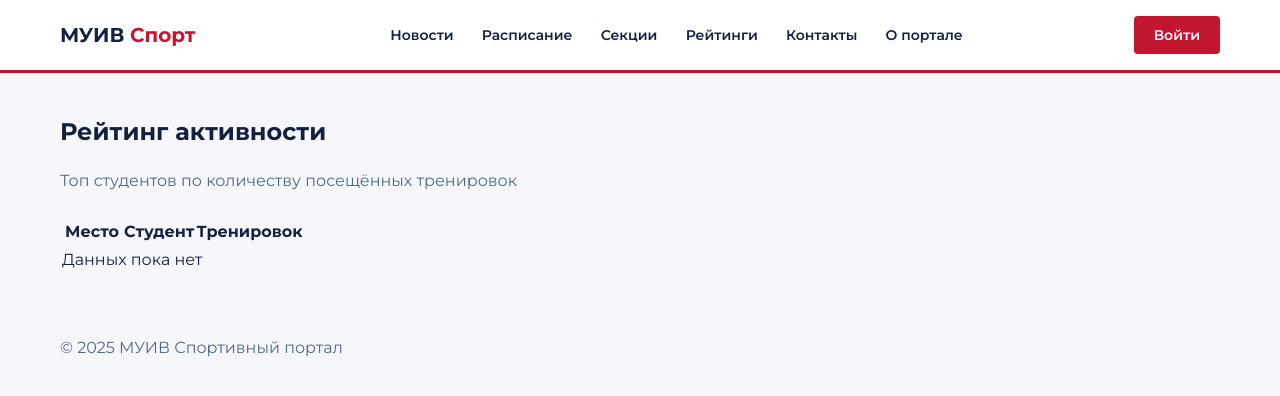
After one commit to Dim-Dim-git/vitte-sport, a Django app: page /ratings/ in a window 1280 px wide. The commit adds this page. Shown: the top 396 px of the page. Run offline with Django 5.2, Linux system fonts and the light colour scheme; data comes from the database, SQL or seed files in the repository; both versions use the stored data as it was after the commit; data that the repository does not hold is empty.

Commit message:
Add Ratings page and model

```diff
--- a/config/urls.py
+++ b/config/urls.py
@@ -30,4 +30,5 @@ urlpatterns = [
     path('news/', views.news, name='news'),
     path('contacts/', views.contacts, name='contacts'),
     path('about/', views.about, name='about'),
+    path('ratings/', views.ratings, name='ratings'),
 ]
--- a/main/views.py
+++ b/main/views.py
@@ -2,7 +2,7 @@ from django.shortcuts import render, redirect
 from django.contrib.auth import logout, login
 from django.contrib.auth.decorators import login_required
 from django.contrib.auth.forms import UserCreationForm
-from .models import Sport, News, UserProfile, Training, Feedback
+from .models import Sport, News, UserProfile, Training, Feedback, TrainingRecord
 
 # Главная страница
 def index(request):
@@ -75,3 +75,12 @@ def contacts(request):
 # Страница о портале
 def about(request):
     return render(request, 'about.html')
+
+# Страница рейтингов, топ студентов по количеству посещённых тренировок
+def ratings(request):
+    from django.db.models import Count
+    top = TrainingRecord.objects.filter(attended=True)\
+        .values('user__username')\
+        .annotate(count=Count('id'))\
+        .order_by('-count')[:20]
+    return render(request, 'ratings.html', {'top': top})
--- a/templates/base.html
+++ b/templates/base.html
@@ -17,6 +17,7 @@
         <a href="/news/" style="margin-left: 24px; font-size: 14px; font-weight: 600; color: var(--dark);">Новости</a>
         <a href="/schedule/" style="margin-left: 24px; font-size: 14px; font-weight: 600; color: var(--dark);">Расписание</a>
         <a href="/sports/" style="margin-left: 24px; font-size: 14px; font-weight: 600; color: var(--dark);">Секции</a>
+        <a href="/ratings/" style="margin-left: 24px; font-size: 14px; font-weight: 600; color: var(--dark);">Рейтинги</a>
         <a href="/contacts/" style="margin-left: 24px; font-size: 14px; font-weight: 600; color: var(--dark);">Контакты</a>
         <a href="/about/" style="margin-left: 24px; font-size: 14px; font-weight: 600; color: var(--dark);">О портале</a>
       </nav>
--- /dev/null
+++ b/templates/ratings.html
@@ -0,0 +1,31 @@
+{% extends 'base.html' %}
+
+{% block title %}Рейтинги — МУИВ Спорт{% endblock %}
+
+{% block content %}
+<div class="container" style="padding-top: 40px; padding-bottom: 60px;">
+  <h2>Рейтинг активности</h2>
+  <p style="margin-top: 8px;">Топ студентов по количеству посещённых тренировок</p>
+
+  <table style="margin-top: 24px;">
+    <thead>
+      <tr>
+        <th style="width: 60px;">Место</th>
+        <th>Студент</th>
+        <th>Тренировок</th>
+      </tr>
+    </thead>
+    <tbody>
+      {% for entry in top %}
+        <tr>
+          <td>{{ forloop.counter }}</td>
+          <td>{{ entry.user__username }}</td>
+          <td>{{ entry.count }}</td>
+        </tr>
+      {% empty %}
+        <tr><td colspan="3">Данных пока нет</td></tr>
+      {% endfor %}
+    </tbody>
+  </table>
+</div>
+{% endblock %}
```
Also changed, not shown: db.sqlite3.
